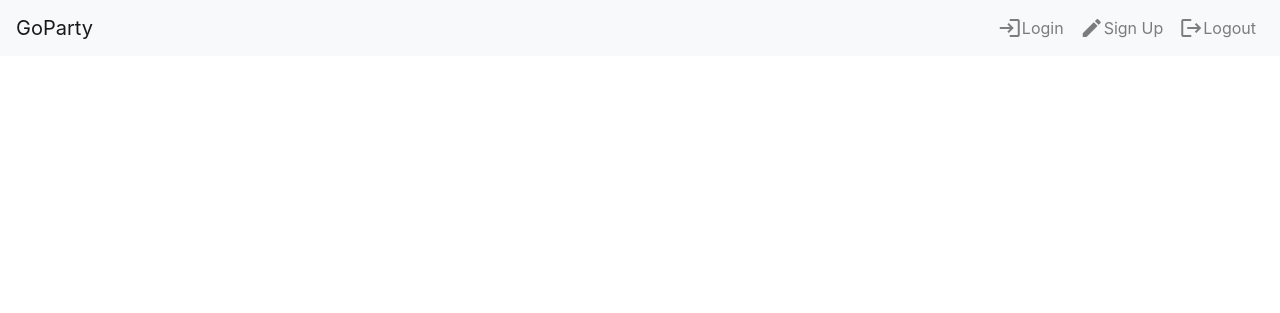
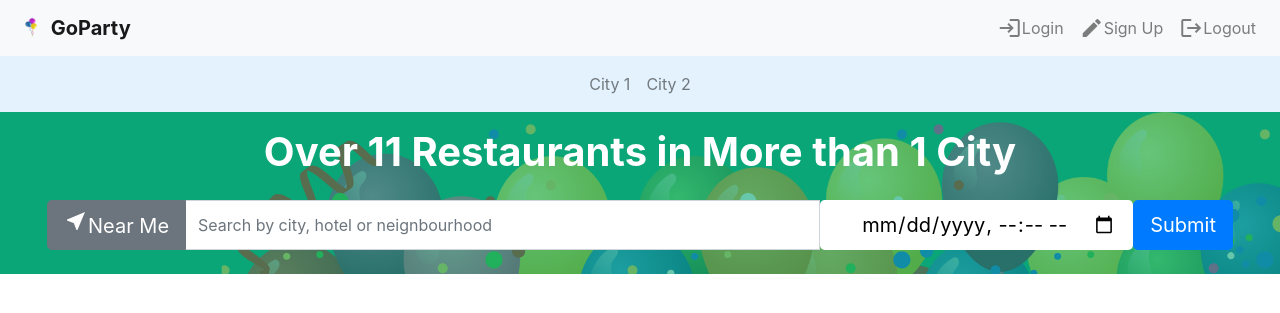
Before and after one commit to divyesh1099/goparty, a Django app: page / in a window 1280 px wide. Shown: the top 313 px of the page. Run offline with Django 3.2, Linux system fonts and the light colour scheme; some libraries are stand-ins or nearby versions.

Commit message:
Navbars Designed

```diff
--- a/home/templates/home/layout.html
+++ b/home/templates/home/layout.html
@@ -17,10 +17,10 @@
       {% endblock %}
     </title>
 
-    <!-- Nabvar Starts -->
+    <!-- Nabvar 1 Starts -->
     <nav class="navbar navbar-expand-lg navbar-light bg-light d-flex">
-      <div class="mr-auto">
-        <a class="navbar-brand" href="#">GoParty</a>
+      <div class="mr-auto d-flex">
+        <a class="navbar-brand font-weight-bold" href="#"><img src="{% static 'logo.png' %}" alt="" width="30" height="24" class="d-inline-block align-text-top"> GoParty</a>
         <button class="navbar-toggler" type="button" data-toggle="collapse" data-target="#navbarNav" aria-controls="navbarNav" aria-expanded="false" aria-label="Toggle navigation">
           <span class="navbar-toggler-icon"></span>
         </button>
@@ -28,6 +28,7 @@
       <div>
         <div class="collapse navbar-collapse" id="navbarNav">
           <ul class="navbar-nav">
+
             <li class="nav-item">
               <a class="nav-link d-flex" href="#">
                 <span class="material-icons">login</span>
@@ -50,7 +51,47 @@
         </div>
       </div>
     </nav>
-    <!-- Navbar Ends -->
+    <!-- Navbar 1 Ends -->
+
+    <!-- Navbar 2 Starts -->
+    <nav class="navbar navbar-expand-lg navbar-light"  style="background-color: #e3f2fd;">
+      <button class="navbar-toggler ml-auto" type="button" data-toggle="collapse" data-target="#navbarNav2" aria-controls="navbarNav2" aria-expanded="false" aria-label="Toggle navigation">
+        <span class="navbar-toggler-icon"></span>
+      </button>
+      <div class="container-fluid d-flex">
+        <div class="collapse navbar-collapse justify-content-center" id="navbarNav2">
+          <ul class="navbar-nav">
+            <li class="nav-item">
+              <a class="nav-link" href="#">City 1</a>
+            </li>
+            <li class="nav-item">
+              <a class="nav-link" href="#">City 2</a>
+            </li>
+          </ul>
+        </div>
+      </div>
+    </nav>
+    <!-- Navbar 2 Ends -->
+
+    <!-- Navbar 3 Starts -->
+    <nav class="navbar navbar-expand-lg navbar-light col-12" style="background: url({% static 'searchbarbanner.png' %});">
+      <div class="col-12">
+        <div class="row-12">
+          <h1 class="font-weight-bold d-flex justify-content-center m-1 p-1 text-white">Over 11 Restaurants in More than 1 City</h1>
+        </div>
+        <div class="row-12">
+          <div class="input-group p-3">
+            <div class="input-group-prepend">
+                <button class="btn btn-lg btn-secondary"><span class="material-icons">near_me</span>Near Me</span>
+            </div>
+            <input type="text" class="form-control" placeholder="Search by city, hotel or neignbourhood">
+            <input type="datetime-local" class="btn btn-lg" name="startdatetime" id="startdatetime">
+            <button type="submit" class="btn btn-lg btn-primary">Submit</button>
+          </div>
+        </div>
+      </div>
+    </nav>
+    <!-- Navbar 3 Ends -->
   </head>
   <body>
     {% block body %}
```
Also changed, not shown: home/static/logo.png (added), home/static/searchbarbanner.png (added).
